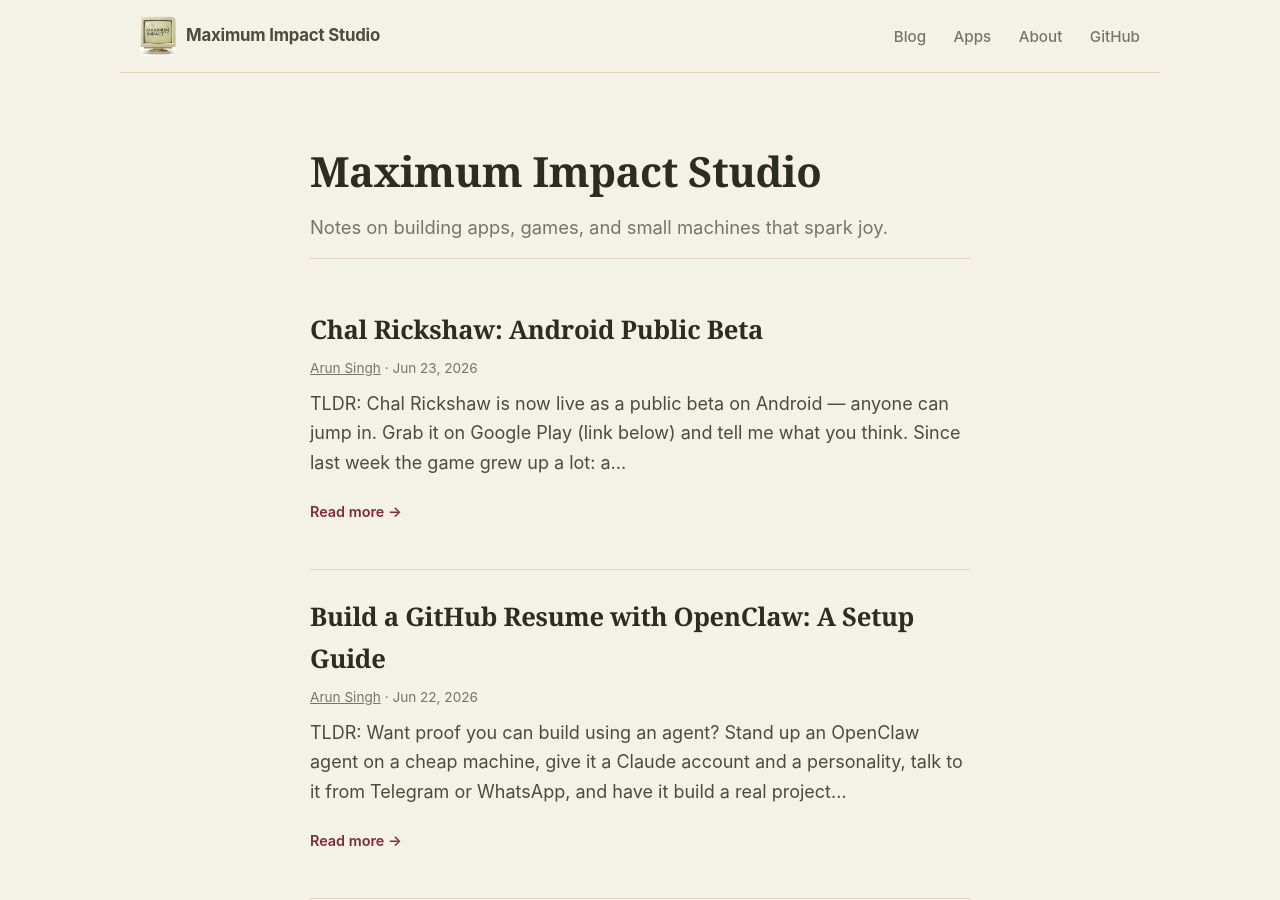
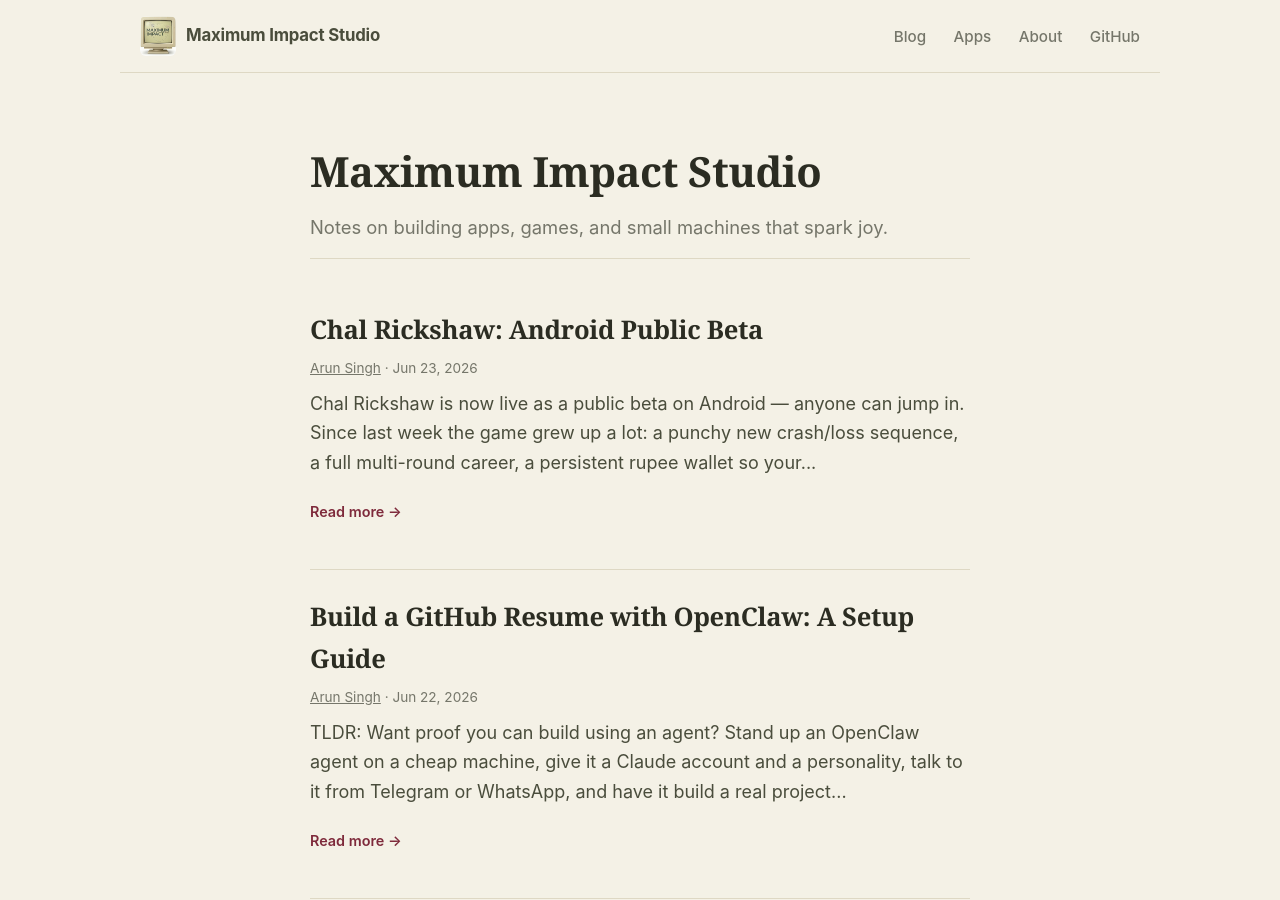
Before and after one commit to arunjeetsingh/maximum-impact-studio, a Jekyll site: the page built from index.html, in a window 1280 px wide and 900 px high. Built offline with Jekyll 4.4.1, drawn with Linux system fonts in a browser that asks for light colours.

Commit message:
Android beta post: replace cover image with feature montage video
Swap the static cover <figure> for a self-hosted feature montage
(post-video figure, like the concept-video post): 32s portrait reel
of this week's features (multiple rounds, kamai, the new crash
sequence, Diwali night round) with the game's title track.

- assets/video/posts/chal-rickshaw-android-beta-montage.mp4 (540x960,
  faststart, ~6.5MB) + poster JPG (intro card frame).
- Add explicit excerpt: so the home-page card keeps showing the TLDR
  (the video figcaption would otherwise leak into the auto excerpt);
  drop the now-redundant excerpt_separator/<!--more--> for this post.
- Keep image: pointing at the cover PNG for social/SEO link previews
  (OG cards can't be video).

Co-Authored-By: Claude Opus 4.8 <noreply@anthropic.com>

```diff
--- a/_posts/2026-06-23-chal-rickshaw-android-public-beta.md
+++ b/_posts/2026-06-23-chal-rickshaw-android-public-beta.md
@@ -4,15 +4,18 @@ title: "Chal Rickshaw: Android Public Beta"
 date: 2026-06-23
 description: "Chal Rickshaw is now live as a public beta on Android. Here's what landed this week — a multi-round career, a persistent rupee wallet, a punchier crash sequence, finger-down steering, and a festive Diwali night round."
 image: /assets/img/posts/chal-rickshaw-android-beta-cover.png
-excerpt_separator: <!--more-->
+excerpt: "Chal Rickshaw is now live as a public beta on Android — anyone can jump in. Since last week the game grew up a lot: a punchy new crash/loss sequence, a full multi-round career, a persistent rupee wallet so your kamai carries across rounds, smoother steering, and a festive Diwali night round."
 ---
 
-<figure class="post-figure">
-  <img src="{{ '/assets/img/posts/chal-rickshaw-android-beta-cover.png' | relative_url }}" alt="Chal Rickshaw — now in Android public beta, on Google Play and iOS TestFlight" loading="lazy">
+<figure class="post-video">
+  <video controls playsinline preload="metadata" poster="{{ '/assets/img/posts/chal-rickshaw-android-beta-montage-poster.jpg' | relative_url }}">
+    <source src="{{ '/assets/video/posts/chal-rickshaw-android-beta-montage.mp4' | relative_url }}" type="video/mp4">
+    Your browser doesn't support embedded video. <a href="{{ '/assets/video/posts/chal-rickshaw-android-beta-montage.mp4' | relative_url }}">Download the clip</a>.
+  </video>
+  <figcaption>This week's new features in 30 seconds — multiple rounds, kamai, the new crash sequence, and the Diwali night round.</figcaption>
 </figure>
 
 TLDR: Chal Rickshaw is now live as a **public beta on Android** — anyone can jump in. Grab it on Google Play (link below) and tell me what you think. Since last week the game grew up a lot: a punchy new crash/loss sequence, a full multi-round career, a persistent ₹ wallet so your kamai carries across rounds, smoother "keep your finger down" steering, and a festive Diwali night round. It's all on Android and iOS — go play.
-<!--more-->
 
 ## Get the beta
 
```
Also changed, not shown: assets/img/posts/chal-rickshaw-android-beta-montage-poster.jpg (added), 1 other file.
